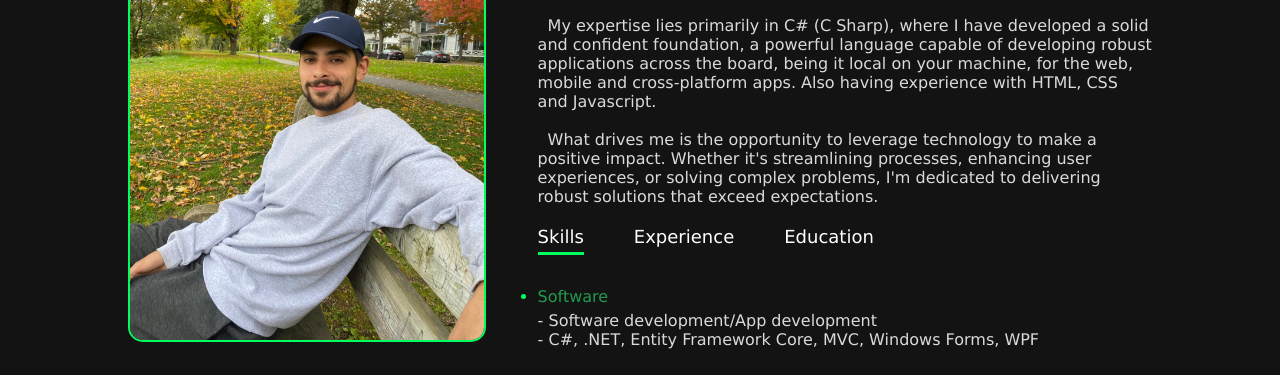
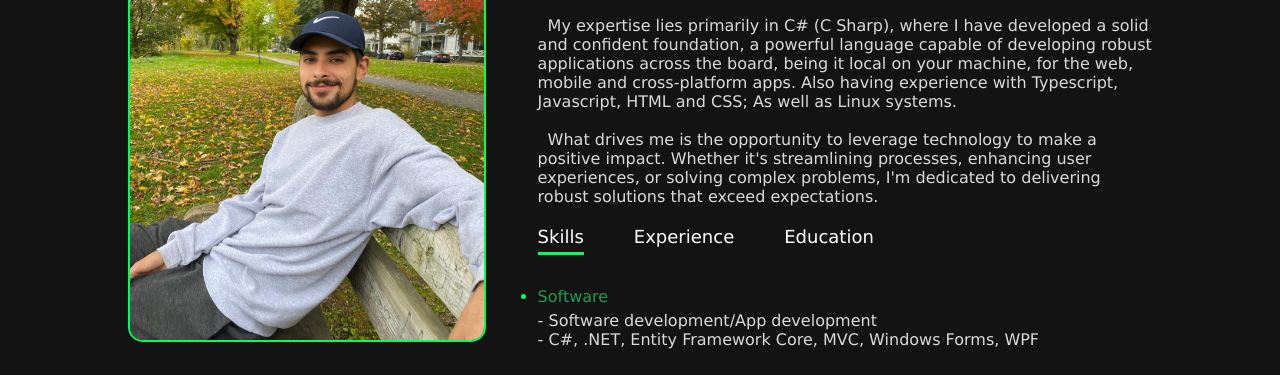
Before and after one commit to Peleghost/peleghost.github.io, a plain HTML site: page index.html in a window 1280 px wide. Shown: the part 405-780 px from the top of the page. Drawn offline with nearby package versions, Linux system fonts and the light colour scheme.

Commit message:
Text changes

```diff
--- a/index.html
+++ b/index.html
@@ -10,7 +10,7 @@
     <link rel="stylesheet" href="https://cdn.jsdelivr.net/npm/bootstrap-icons@1.11.3/font/bootstrap-icons.min.css">
     <link rel="stylesheet" href="assets/css/style.css">
     <script type="text/javascript" src="assets/script/script.js"></script>
-    <title>Personal Portfolio - Fellipe Teles!</title>
+    <title>Personal Portfolio - Fellipe Teles</title>
   </head>
 
   <body>
@@ -58,7 +58,7 @@
               <p class="about-text">My expertise lies primarily in C# (C Sharp), where I have developed a solid and
                 confident foundation, a powerful language capable of developing robust applications across the board,
                 being it local on your machine, for the web, mobile and cross-platform apps. Also having experience
-                with HTML, CSS and Javascript.</p>
+                with Typescript, Javascript, HTML and CSS; As well as Linux systems.</p>
               <br>
             </div>
             <div class="about-text">
```
